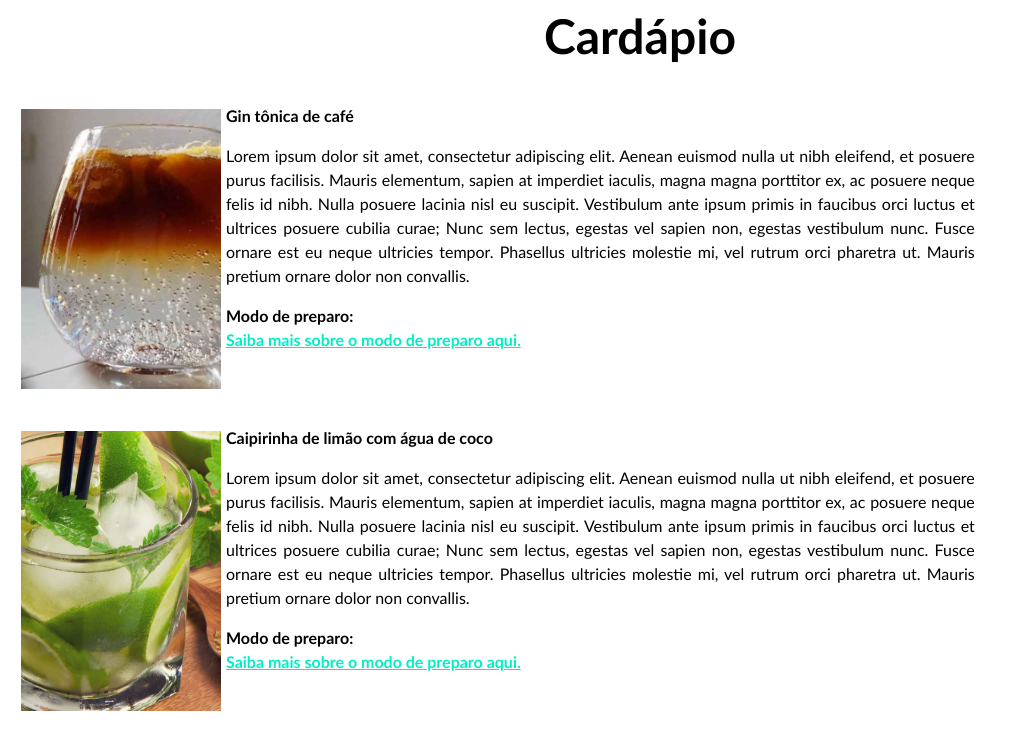
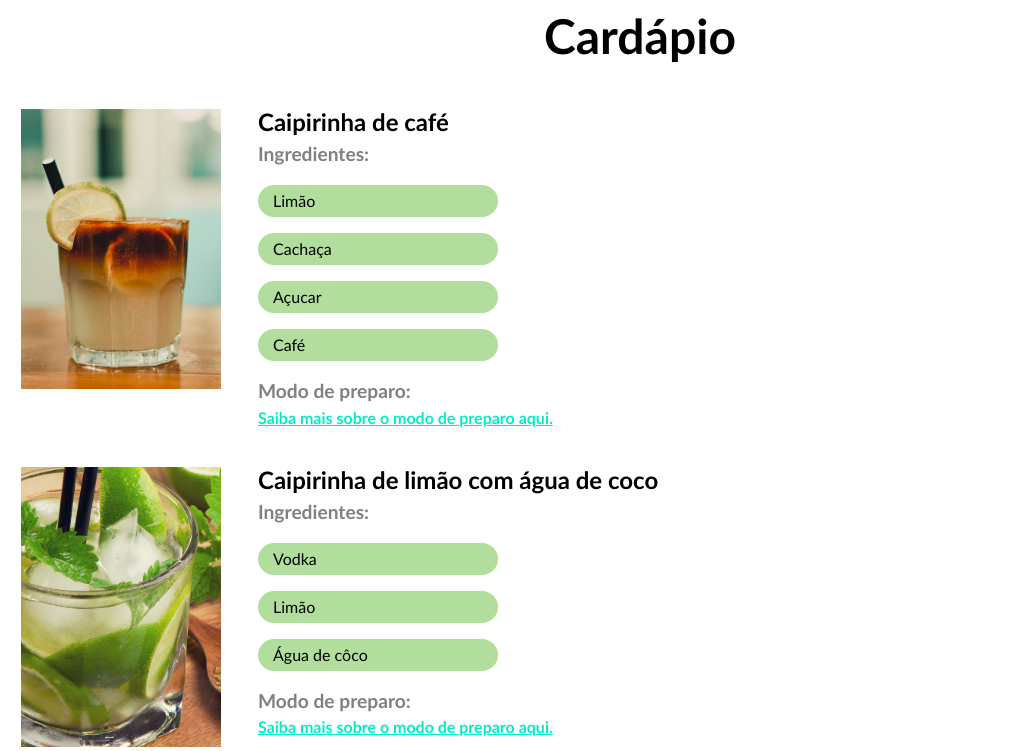
Before and after one commit to crickkin/fast-drink, a Next.js app: page /menu in a window 1280 px wide. Shown: the top 751 px of the page, without its empty margins (0-1017 px from the left). Built offline with nearby package versions, Linux system fonts and the light colour scheme.

Commit message:
cardápio mostrando ingredientes

```diff
--- a/src/app/components/ingredoentSlot.tsx
+++ b/src/app/components/ingredoentSlot.tsx
@@ -1,10 +1,15 @@
 import Image from 'next/image';
 
-export default function IngredientSlot({ props }: any) {
+import styles from '../../../styles/Components.module.css';
+
+export default function IngredientSlot({ ingredient }: any) {
+
+    const { icon, alt, name } = ingredient;
+
     return (
-        <div>
-            <Image src={props.icon} alt={props.alt || ''}/>
-            <p>{props.name}</p>
+        <div className={styles.ingredientSlotContainer}>
+            { (icon) ? <Image src={icon} alt={alt || ''}/> : <div/> }
+            <p>{name}</p>
         </div>
     );
 }
--- a/src/app/globals.css
+++ b/src/app/globals.css
@@ -14,6 +14,17 @@ h1 {
   font-size: 3em;
 }
 
+h2 {
+  font-weight: bold;
+  font-size: 1.5em;
+}
+
+h3 {
+  font-weight: bold;
+  color: gray;
+  font-size: 1.2em;
+}
+
 p {
   display: block;
   margin-block-start: 1em;
--- a/src/app/menu/page.tsx
+++ b/src/app/menu/page.tsx
@@ -3,9 +3,16 @@ import Image from 'next/image';
 import '../globals.css';
 import styles from "../../../styles/Menu.module.css"
 import itemsJson from '../../resources/items.json';
+import ingredientsJson from '../../resources/ingredients.json';
+import IngredientSlot from '../components/ingredoentSlot';
 
 function getMenu() {
     const res = itemsJson;
+    return res;
+}
+
+function getIngredientList() {
+    const res = ingredientsJson;
     return res;
 }
 
@@ -31,19 +38,27 @@ function Menu({ item }: any) {
     const imageSource = "./images/" + image;
 
     return (
-        <div>
         <div className={styles.container}>
             <Image src={imageSource} width={200} height={280} alt={name} />
             <div className={styles.containerInfo}>
                 <h2>{name}</h2>
-                    <p>
-                        Lorem ipsum dolor sit amet, consectetur adipiscing elit. Aenean euismod nulla ut nibh eleifend, et posuere purus facilisis. Mauris elementum, sapien at imperdiet iaculis, magna magna porttitor ex, ac posuere neque felis id nibh. Nulla posuere lacinia nisl eu suscipit. Vestibulum ante ipsum primis in faucibus orci luctus et ultrices posuere cubilia curae; Nunc sem lectus, egestas vel sapien non, egestas vestibulum nunc. Fusce ornare est eu neque ultricies tempor. Phasellus ultricies molestie mi, vel rutrum orci pharetra ut. Mauris pretium ornare dolor non convallis.
-                    </p>
+                <h3>Ingredientes:</h3>
+                { item.ingredients?.map((ingredientCode: string) => {
+                    const ingredients = getIngredientList().ingredients;
+                    const ingredient = ingredients.find(ingredient => ingredient.code == ingredientCode);
+
+                    return (
+                        <div>
+                            { (ingredient != undefined)
+                                ? <IngredientSlot key={ingredient.id} ingredient= { ingredient } />
+                                : <div></div> }
+                        </div>
+                        )}
+                )}
 
                 <div>
-                        <h2>Modo de preparo:</h2>
+                    <h3>Modo de preparo:</h3>
                     <a href={recipe} target='blank'>Saiba mais sobre o modo de preparo aqui.</a>
-                    </div>
                 </div>
             </div>
         </div>
--- a/src/resources/ingredients.json
+++ b/src/resources/ingredients.json
@@ -34,6 +34,48 @@
             "name": "Licor",
             "icon": "",
             "type": "liquid"
+        },
+        {
+            "id": 5,
+            "code": "vodka",
+            "name": "Vodka",
+            "icon": "",
+            "type": "liquid"
+        },
+        {
+            "id": 6,
+            "code": "coconut-water",
+            "name": "Água de côco",
+            "icon": "",
+            "type": "liquid"
+        },
+        {
+            "id": 7,
+            "code": "sugar",
+            "name": "Açucar",
+            "icon": "",
+            "type": "addition"
+        },
+        {
+            "id": 8,
+            "code": "gin",
+            "name": "Gin",
+            "icon": "",
+            "type": "liquid"
+        },
+        {
+            "id": 9,
+            "code": "tonic-water",
+            "name": "Água tônica",
+            "icon": "",
+            "type": "liquid"
+        },
+        {
+            "id": 10,
+            "code": "tangerine",
+            "name": "Tangerina",
+            "icon": "",
+            "type": "base"
         }
     ]
 }
--- a/src/resources/items.json
+++ b/src/resources/items.json
@@ -2,13 +2,16 @@
     "items": [
         {
             "id": 0,
-            "name": "Gin tônica de café",
+            "name": "Caipirinha de café",
             "price": 99.99,
-            "image": "gin-tonica-cafe.png",
+            "image": "caipirinha-cafe.png",
             "ingredients": [
-                ""
+                "lemon",
+                "cachaca",
+                "sugar",
+                "coffee"
             ],
-            "recipe": "https://www.bonde.com.br/gastronomia/receitas/drink-tonica-cafe-com-gin"
+            "recipe": "https://www.comidaereceitas.com.br/bebidas-e-sucos/caipirinha-de-cafe.html"
         },
         {
             "id": 1,
@@ -16,29 +19,36 @@
             "price": 99.99,
             "image": "caipirinha-limao-agua-coco.png",
             "ingredients": [
-                ""
+                "vodka",
+                "lemon",
+                "coconut-water"
             ],
             "recipe": "https://www.comidaereceitas.com.br/bebidas-e-sucos/caipirinha-de-agua-de-coco-com-picole-de-limao.html"
         },
         {
             "id": 2,
-            "name": "Caipirinha de café",
+            "name": "Caipirinha de maracujá",
             "price": 99.99,
-            "image": "caipirinha-cafe.png",
+            "image": "caipirinha-maracuja.jpg",
             "ingredients": [
-                ""
+                "passionfruit",
+                "vodka",
+                "sugar"
             ],
-            "recipe": "https://www.comidaereceitas.com.br/bebidas-e-sucos/caipirinha-de-cafe.html"
+            "recipe": "https://www.tudogostoso.com.br/receita/68288-caipirinha-de-maracuja.html"
         },
         {
             "id": 3,
-            "name": "Mojito de maracujá",
+            "name": "Gin tônica de café",
             "price": 99.99,
-            "image": "mojito-maracuja.png",
+            "image": "gin-tonica-cafe.png",
             "ingredients": [
-                ""
+                "gin",
+                "coffee",
+                "tonic-water",
+                "tangerine"
             ],
-            "recipe": "https://www.receiteria.com.br/receita/mojito-de-maracuja/"
+            "recipe": "https://www.bonde.com.br/gastronomia/receitas/drink-tonica-cafe-com-gin"
         }
     ]
 }
--- /dev/null
+++ b/styles/Components.module.css
@@ -0,0 +1,21 @@
+.ingredientSlotContainer {
+    width: 15em;
+    height: 2em;
+    display: flex;
+    flex-direction: column;
+    background-color: #b1de9c;
+    justify-content: center;
+    border-radius: 20em;
+    padding: 15px;
+    margin-top: 1em;
+    margin-bottom: 1em;
+}
+
+.ingredientSlotContainer p {
+    font-size: 18;
+}
+
+.ingredientSlotContainer img {
+    width: 1em;
+    height: 1em;
+}
--- a/styles/Menu.module.css
+++ b/styles/Menu.module.css
@@ -16,6 +16,7 @@
     max-width: 60%;
     text-align: justify;
     text-justify: inter-word;
+    margin-left: 2em;
 }
 
 .containerInfo a {
```
Also changed, not shown: public/images/caipirinha-maracuja.jpg (added). Lines whose indentation alone changed are shown as unchanged.
